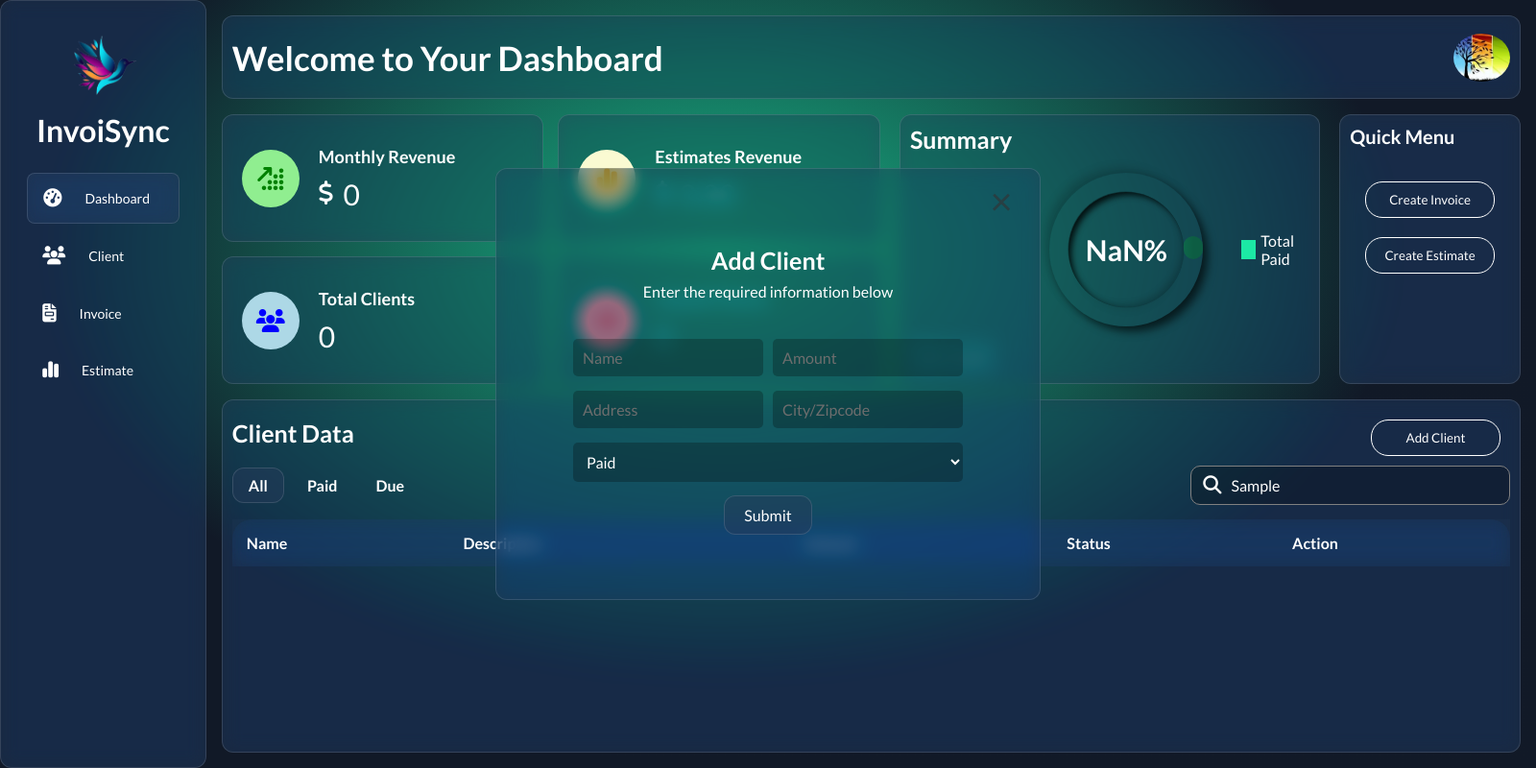
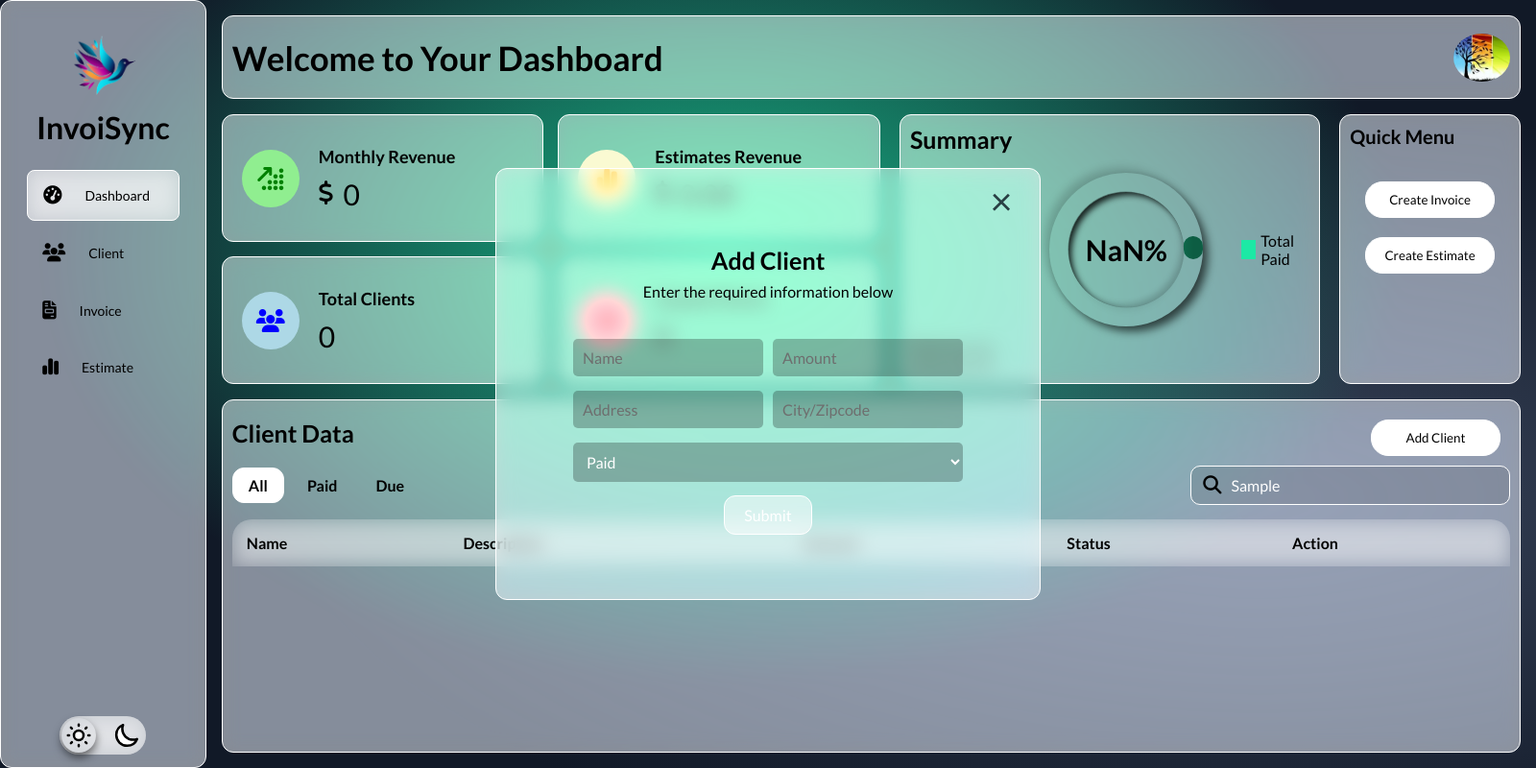
Before and after one commit to B1mendez/Invoice-Management, an Electron app: page index.html in a window 1600 px wide. Both pictures are taken after typing "Sample" into the empty fields and a click on the button "Add Client". Shown: the whole page at 96% size. Drawn offline with nearby package versions, Linux system fonts and the light colour scheme.

Commit message:
light and night mode

```diff
--- a/css/styles.css
+++ b/css/styles.css
@@ -1,11 +1,46 @@
 :root {
-  --background-color: linear-gradient(to right, var(--dark-color), var(--light-color));
-  --light-color: #6F5E7F;
-  --meduim-color: #57ACC5;
+  --background-color: #111927;
+  --background-gradient: radial-gradient(at 47% 33%, hsl(162.00, 77%, 40%) 0, transparent 59%), radial-gradient(at 82% 65%, hsl(220.00, 23%, 28%) 0, transparent 55%);
+  --container-color: rgba(255, 255, 255, 0.5);
+  --container-border-color: rgba(255, 255, 255, 1);
+  --font-color: #000000;
+  --button-background: rgba(255, 255, 255, 1);
+  --button-background-border: rgba(255, 255, 255, 1);
+  --table-background-color: transparent;
+  --tbody-background-color: transparent;
+  --table-font-color: #fff;
+  --price-color-font: #1640D6;
+  --grey-white-color: #6e6e6e;
+  --paid-status-color: #23C552;
+  --due-status-color: #F84F31;
+  --status-font-color: #fff;
+  --form-input-background-color: rgba(0, 0, 0, 0.25);
   --dark-color: #283f43;
-  --white-color: #ffffff;
+  --search-bar-background-color: rgba(0, 0, 0, 0.1);
+  --form-font-color: #fff;
+
+}
+
+.dark-mode {
+  --background-color: #111927;
+  --background-gradient: radial-gradient(at 47% 33%, hsl(162.00, 77%, 40%) 0, transparent 59%), radial-gradient(at 82% 65%, hsl(218.00, 39%, 11%) 0, transparent 55%);
+  --container-color: rgba(38, 60, 90, 0.7);
+  --container-border-color: rgba(255, 255, 255, 0.125);
+  --font-color: #ffffff;
+  --button-background: rgba(38, 60, 90, 0.49);
+  --button-background-border: rgba(255, 255, 255, 0.125);
+  --table-background-color: rgba(38, 60, 90, 0.25);
+  --tbody-background-color: rgb(0 0 0 / 15%);
+  --table-font-color: #fff;
+  --price-color-font: #39A7FF;
   --grey-white-color: #6e6e6e;
-  --main-background-color: #f1fdf3;
+  --paid-status-color: #23C552;
+  --due-status-color: #F84F31;
+  --status-font-color: #fff;
+  --form-input-background-color: rgba(0, 0, 0, 0.25);
+  --dark-color: #283f43;
+  --search-bar-background-color: rgba(0, 0, 0, 0.25);
+  --form-font-color: #fff;
 }
 
 * {
@@ -19,10 +54,8 @@
 
 body {
   display: flex;
-  background-color: #111927;
-  background-image:
-    radial-gradient(at 47% 33%, hsl(162.00, 77%, 40%) 0, transparent 59%),
-    radial-gradient(at 82% 65%, hsl(218.00, 39%, 11%) 0, transparent 55%);
+  background-color: var(--background-color);
+  background-image: var(--background-gradient);
 }
 
 main {
@@ -48,21 +81,31 @@ main {
   border-bottom-right-radius: 20px;
   backdrop-filter: blur(10px) saturate(200%);
   -webkit-backdrop-filter: blur(10px) saturate(200%);
-  background-color: rgba(38, 60, 90, 0.49);
+  background-color: var(--container-color);
   border-radius: 12px;
-  border: 1px solid rgba(255, 255, 255, 0.125);
+  border: 1px solid var(--container-border-color);
 }
 
 .header {
   margin: 25px 0px;
-  display: block;
+  display: flex;
+  flex-direction: column;
+  align-items: center;
   text-align: center;
+  justify-content: space-evenly;
+
+}
+
+.header h1 {
+  color: var(--font-color);
+  font-size: 2rem;
 }
 
 .global-sidebar h2 {
   margin-top: 0;
   margin-bottom: 20px;
   text-align: center;
+  color: var(--font-color);
 }
 
 .global-sidebar img {
@@ -70,10 +113,10 @@ main {
 }
 
 .menu-sidebar {
-  height: 88%;
   position: relative;
   list-style: none;
   padding: 0;
+  height: 70%;
 }
 
 .menu-sidebar ul {
@@ -88,7 +131,7 @@ main {
 }
 
 .menu-sidebar ul li a {
-  color: #fff;
+  color: var(--font-color);
   text-decoration: none;
   font-size: 14px;
   display: flex;
@@ -108,9 +151,86 @@ main {
 .active {
   backdrop-filter: blur(10px) saturate(200%);
   -webkit-backdrop-filter: blur(10px) saturate(200%);
-  background-color: rgba(38, 60, 90, 0.49);
+  background-color: var(--container-color);
   border-radius: 12px;
-  border: 1px solid rgba(255, 255, 255, 0.125);
+  border: 1px solid var(--container-border-color);
+}
+
+#toggle-switch {
+  display: flex;
+  justify-content: center;
+  padding: 10px;
+}
+
+#toggle-switch label {
+  width: 15vw;
+  height: 7vw;
+  max-width: 90px;
+  max-height: 40px;
+  position: relative;
+  display: block;
+  background: var(--container-color);
+  border-radius: 40px;
+  backdrop-filter: blur(10px) saturate(200%);
+  -webkit-backdrop-filter: blur(10px) saturate(200%);
+  cursor: pointer;
+}
+
+#toggle-switch label:after {
+  content: "";
+  position: absolute;
+  width: 36px;
+  height: 36px;
+  top: 2px;
+  left: 2px;
+  border-radius: 36px;
+  background: var(--container-background);
+
+  box-shadow: 0px 5px 10px rgba(0, 0, 0, 0.55);
+}
+
+#toggle-switch input {
+  width: 0;
+  height: 0;
+  visibility: hidden;
+}
+
+#toggle-switch input:checked+label:after {
+  left: calc(100% - 2px);
+  transform: translateX(-100%);
+  background: var(--container-color);
+}
+
+#toggle-switch label,
+label:after {
+  transition: 0.3s
+}
+
+#toggle-switch label svg {
+  position: absolute;
+  width: 30px;
+  top: 5px;
+  z-index: 100;
+}
+
+#toggle-switch label svg.sun {
+  left: 5px;
+  fill: #fff;
+  transition: 0.3s;
+}
+
+#toggle-switch label svg.moon {
+  right: 5px;
+  fill: #fff;
+  transition: 0.3s;
+}
+
+#toggle-switch input:checked+label svg.sun {
+  fill: #7e7e7e;
+}
+
+#toggle-switch input:checked+label svg.moon {
+  fill: #fff;
 }
 
 .page {
@@ -133,14 +253,15 @@ main {
   padding: 10px;
   backdrop-filter: blur(10px) saturate(200%);
   -webkit-backdrop-filter: blur(10px) saturate(200%);
-  background-color: rgba(38, 60, 90, 0.49);
+  background-color: var(--container-color);
   border-radius: 12px;
-  border: 1px solid rgba(255, 255, 255, 0.125);
+  border: 1px solid var(--container-border-color);
+  transition: all 0.5s ease-in-out;
 }
 
 .home h2 {
   font-size: 35px;
-  color: var(--white-color);
+  color: var(--font-color);
 }
 
 #search-container {
@@ -156,13 +277,14 @@ main {
   padding: 10px 12px;
   width: 25%;
   -webkit-backdrop-filter: blur(10px) saturate(200%);
-  background-color: rgba(0, 0, 0, 0.25);
-  border: 1px solid grey;
+  background-color: var(--search-bar-background-color);
+  border: 1px solid var(--button-background-border);
   color: white;
   border-radius: 10px;
 }
 
 #search-box i {
+  color: var(--font-color);
   font-size: 1.2rem;
   cursor: pointer;
   transition: all 0.5s ease-out;
@@ -177,7 +299,7 @@ main {
   background: transparent;
   width: 95%;
   font-size: 16px;
-  color: var(--white-color)
+  color: white;
 }
 
 #search-container img {
@@ -210,9 +332,10 @@ main {
   padding: 20px;
   backdrop-filter: blur(10px) saturate(200%);
   -webkit-backdrop-filter: blur(10px) saturate(200%);
-  background-color: rgba(38, 60, 90, 0.5);
+  background-color: var(--container-color);
   border-radius: 12px;
-  border: 1px solid rgba(255, 255, 255, 0.125);
+  border: 1px solid var(--container-border-color);
+  transition: all 0.5s ease-in-out;
 }
 
 .icon-container {
@@ -228,13 +351,13 @@ main {
 
 .icon-container i {
   font-size: 24px;
-  color: white;
+  color: var(--font-color);
 }
 
 .info-container h3 {
   font-size: 18px;
   margin-bottom: 10px;
-  color: var(--white-color);
+  color: var(--font-color);
 }
 
 .overview-details {
@@ -245,14 +368,14 @@ main {
 .overview-details i {
   font-size: 25px;
   margin-right: 10px;
-  color: var(--white-color);
+  color: var(--font-color);
 
 }
 
 .overview-details p {
   font-size: 30px;
   margin: 0;
-  color: var(--white-color);
+  color: var(--font-color);
 }
 
 .progress-menu {
@@ -266,9 +389,10 @@ main {
   align-items: center;
   backdrop-filter: blur(10px) saturate(200%);
   -webkit-backdrop-filter: blur(10px) saturate(200%);
-  background-color: rgba(38, 60, 90, 0.5);
+  background-color: var(--container-color);
   border-radius: 12px;
-  border: 1px solid rgba(255, 255, 255, 0.125);
+  border: 1px solid var(--container-border-color);
+  transition: all 0.5s ease-in-out;
 }
 
 #progress-header {
@@ -282,12 +406,12 @@ main {
 #progress-header h2 {
   align-self: flex-start;
   font-size: 25px;
-  color: var(--white-color);
+  color: var(--font-color);
 }
 
 #progress-header p {
   margin-top: auto;
-  color: var(--white-color)
+  color: var(--font-color);
 }
 
 .skill {
@@ -318,7 +442,7 @@ main {
 
 #number {
   font-weight: 600;
-  color: var(--white-color);
+  color: var(--font-color);
   font-size: 30px;
 }
 
@@ -353,14 +477,15 @@ main {
   align-items: center;
   backdrop-filter: blur(10px) saturate(200%);
   -webkit-backdrop-filter: blur(10px) saturate(200%);
-  background-color: rgba(38, 60, 90, 0.5);
+  background-color: var(--container-color);
   border-radius: 12px;
-  border: 1px solid rgba(255, 255, 255, 0.125);
+  border: 1px solid var(--container-border-color);
+  transition: all 0.5s ease-in-out;
 }
 
 .quick-menu h2 {
   font-size: 20px;
-  color: var(--white-color);
+  color: var(--font-color);
 }
 
 #progress-legend {
@@ -388,7 +513,7 @@ main {
 
 .legend-description {
   display: inline-block;
-  color: var(--white-color);
+  color: var(--font-color);
 }
 
 #action-container {
@@ -397,15 +522,16 @@ main {
   flex-direction: column;
   align-items: center;
   margin-top: 25px;
+  transition: all 0.5s ease-in-out;
 }
 
 #action-container button {
   margin: 10px;
   width: 135px;
   padding: 10px 15px;
-  background-color: transparent;
-  border: 1px solid var(--white-color);
-  color: white;
+  background-color: var(--button-background);
+  border: 1px solid var(--button-background-border);
+  color: var(--font-color);
   border-radius: 18px;
 }
 
@@ -424,9 +550,10 @@ main {
   flex-direction: column;
   backdrop-filter: blur(10px) saturate(200%);
   -webkit-backdrop-filter: blur(10px) saturate(200%);
-  background-color: rgba(38, 60, 90, 0.49);
+  background-color: var(--container-color);
   border-radius: 12px;
-  border: 1px solid rgba(255, 255, 255, 0.125);
+  border: 1px solid var(--container-border-color);
+  transition: all 0.5s ease-in-out;
 }
 
 .table-header {
@@ -441,9 +568,9 @@ main {
   width: 135px;
   padding: 10px 15px;
   -webkit-backdrop-filter: blur(10px) saturate(200%);
-  background-color: transparent;
-  border: 1px solid var(--white-color);
-  color: white;
+  background-color: var(--button-background);
+  border: 1px solid var(--button-background-border);
+  color: var(--font-color);
   border-radius: 18px;
 }
 
@@ -454,7 +581,7 @@ main {
 .client h2 {
   margin-bottom: 10px;
   font-size: 25px;
-  color: var(--white-color);
+  color: var(--font-color);
 }
 
 #filter-container {
@@ -471,15 +598,15 @@ main {
   border: none;
   font-size: 16px;
   font-weight: bold;
-  color: var(--white-color);
+  color: var(--font-color);
   background-color: transparent;
 }
 
 .activeFilterBtn {
-  background-color: rgba(38, 60, 90, 0.49);
+  background-color: var(--button-background);
   border-radius: 12px;
-  border: 1px solid rgba(255, 255, 255, 0.125);
-  color: #fff;
+  border: 1px solid var(--button-background-border);
+  color: var(--font-color);
 }
 
 .table-container {
@@ -512,8 +639,8 @@ table {
 thead {
   backdrop-filter: blur(10px) saturate(200%);
   -webkit-backdrop-filter: blur(10px) saturate(200%);
-  background-color: rgba(38, 60, 90, 0.25);
-  color: #fff;
+  background-color: var(--table-background-color);
+  color: var(--font-color);
   border-top-left-radius: 20px;
   border-top-right-radius: 20px;
 }
@@ -524,24 +651,25 @@ th {
 }
 
 tbody {
-  background: rgb(0 0 0 / 15%);
+  background: var(--tbody-background-color);
 }
 
 td {
   padding: 15px;
   font-size: 16px;
-  color: var(--white-color);
+  font-weight: 600;
+  color: var(--font-color);
 }
 
 td:nth-child(3) {
-  color: #39A7FF;
+  color: var(--price-color-font);
   font-weight: 700;
   font-size: 16px;
 }
 
 .paid-status {
-  background-color: green;
-  color: var(--white-color);
+  background-color: var(--paid-status-color);
+  color: var(--status-font-color);
   border-radius: 15px;
   text-align: center;
   padding: 5px 10px;
@@ -552,8 +680,8 @@ td:nth-child(3) {
 }
 
 .unpaid-status {
-  background-color: red;
-  color: var(--white-color);
+  background-color: var(--due-status-color);
+  color: var(--status-font-color);
   border-radius: 15px;
   text-align: center;
   padding: 5px 10px;
@@ -572,14 +700,14 @@ tfoot td {
 }
 
 .table-container button {
-  color: var(--white-color);
+  color: var(--font-color);
   background-color: transparent;
   padding: 8px 16px;
   font-size: 16px;
 }
 
 .table-container button:hover {
-  border: 1px solid white;
+  border: 1px solid var(--font-color);
   border-radius: 10px;
   background-color: #666;
 }
@@ -595,7 +723,7 @@ select {
   margin-bottom: 10px;
 }
 
-option{
+option {
   background-color: var(--grey-white-color);
 }
 
@@ -608,35 +736,34 @@ option{
   top: 50%;
   left: 50%;
   transform: translate(-50%, -50%);
-  background-color: #f1f1f1;
   padding: 5% 5% 3%;
   position: fixed;
   bottom: 0;
   right: 15px;
   backdrop-filter: blur(10px) saturate(200%);
   -webkit-backdrop-filter: blur(10px) saturate(200%);
-  background-color: rgba(38, 60, 90, 0.49);
+  background-color: var(--container-color);
   border-radius: 12px;
-  border: 1px solid rgba(255, 255, 255, 0.125);
+  border: 1px solid var(--container-border-color);
   z-index: 10;
 }
 
 #client-popup h2 {
   margin-bottom: 0.5rem;
   font-size: 25px;
-  color: var(--white-color);
+  color: var(--font-color);
   text-align: center;
 }
 
-#client-popup p{
+#client-popup p {
   margin-bottom: 2.5rem;
   font-size: 16px;
-  color: var(--white-color);
+  color: var(--font-color);
   text-align: center;
 }
 
 #client-popup form label {
-  color: var(--white-color);
+  color: var(--font-color);
   font-size: 18px;
 }
 
@@ -649,13 +776,13 @@ option{
   margin: 4px 2px;
   cursor: pointer;
   border-radius: 12px;
-  background-color: rgba(38, 60, 90, 0.49);
+  background-color: var(--container-color);
   border-radius: 12px;
-  border: 1px solid rgba(255, 255, 255, 0.125);
+  border: 1px solid var(--container-border-color);
 }
 
 #client-popup input[type="submit"]:hover {
-  background-color: #5F6A6A;
+  background-color: var(--grey-white-color);
 }
 
 .form-row {
@@ -676,7 +803,7 @@ option{
 #client-popup input[type="text"],
 input[type="number"] {
   background-color: rgba(0, 0, 0, 0.25);
-  color: white;
+  color: var(--form-font-color);
   font-size: 16px;
   padding: 10px;
   border: none;
@@ -724,30 +851,29 @@ input[type="number"] {
   top: 50%;
   left: 50%;
   transform: translate(-50%, -50%);
-  background-color: #f1f1f1;
   padding: 5% 5% 3%;
   position: fixed;
   bottom: 0;
   right: 15px;
   backdrop-filter: blur(10px) saturate(200%);
   -webkit-backdrop-filter: blur(10px) saturate(200%);
-  background-color: rgba(38, 60, 90, 0.49);
+  background-color: var(--container-color);
   border-radius: 12px;
-  border: 1px solid rgba(255, 255, 255, 0.125);
+  border: 1px solid var(--container-border-color);
   z-index: 10;
 }
 
 #invoice-popup h2 {
   margin-bottom: 0.5rem;
   font-size: 25px;
-  color: var(--white-color);
+  color: var(--font-color);
   text-align: center;
 }
 
-#invoice-popup p{
+#invoice-popup p {
   margin-bottom: 2.5rem;
   font-size: 16px;
-  color: var(--white-color);
+  color: var(--font-color);
   text-align: center;
 }
 
@@ -759,7 +885,7 @@ input[type="number"] {
   margin: 5px 0;
   align-items: center;
   text-align: left;
-  color: var(--white-color);
+  color: var(--font-color);
 }
 
 
@@ -772,7 +898,7 @@ input[type="number"] {
 
 #container-details {
   display: flex;
-  flex: row;
+  flex-direction: row;
   flex-wrap: wrap;
   justify-content: space-between;
   gap: 10px;
@@ -788,10 +914,12 @@ input[type="number"] {
 
 #invoice-popup input[type="text"] {
   margin-bottom: 10px;
+  color: var(--form-font-color);
+
 }
 
 #invoice-popup input[type="submit"] {
-  color: white;
+  color: var(--font-color);
   padding: 10px 20px;
   text-align: center;
   display: inline-block;
@@ -799,13 +927,13 @@ input[type="number"] {
   margin: 4px 2px;
   cursor: pointer;
   border-radius: 12px;
-  background-color: rgba(38, 60, 90, 0.49);
+  background-color: var(--container-color);
   border-radius: 12px;
-  border: 1px solid rgba(255, 255, 255, 0.125);
+  border: 1px solid var(--container-border-color);
 }
 
 #invoice-popup input[type="submit"]:hover {
-  background-color: #5F6A6A;
+  background-color: var(--grey-white-color);
 }
 
 #close-button {
@@ -849,11 +977,11 @@ input[type="number"] {
   margin: 4px 2px;
   cursor: pointer;
   border-radius: 12px;
-  background-color: rgba(38, 60, 90, 0.49);
+  background-color: var(--button-background);
   border-radius: 12px;
-  border: 1px solid rgba(255, 255, 255, 0.125);
+  border: 1px solid var(--button-background-border);
 }
 
 #delete-button button:hover {
-  background-color: #5F6A6A;
+  background-color: var(--grey-white-color);
 }
--- a/index.html
+++ b/index.html
@@ -54,6 +54,22 @@
         </li>
       </ul>
     </nav>
+    <div id="toggle-switch">
+      <input type="checkbox" id="light&night-mode" />
+      <label for="light&night-mode">
+        <svg class="sun" viewBox="0 0 24 24" fill="none" xmlns="http://www.w3.org/2000/svg">
+          <path
+            d="M12 3V4M12 20V21M4 12H3M6.31412 6.31412L5.5 5.5M17.6859 6.31412L18.5 5.5M6.31412 17.69L5.5 18.5001M17.6859 17.69L18.5 18.5001M21 12H20M16 12C16 14.2091 14.2091 16 12 16C9.79086 16 8 14.2091 8 12C8 9.79086 9.79086 8 12 8C14.2091 8 16 9.79086 16 12Z"
+            stroke="#000000" stroke-width="2" stroke-linecap="round" stroke-linejoin="round" />
+        </svg>
+        <svg class="moon" viewBox="0 0 24 24" fill="none" xmlns="http://www.w3.org/2000/svg">
+          <path
+            d="M3.32031 11.6835C3.32031 16.6541 7.34975 20.6835 12.3203 20.6835C16.1075 20.6835 19.3483 18.3443 20.6768 15.032C19.6402 15.4486 18.5059 15.6834 17.3203 15.6834C12.3497 15.6834 8.32031 11.654 8.32031 6.68342C8.32031 5.50338 8.55165 4.36259 8.96453 3.32996C5.65605 4.66028 3.32031 7.89912 3.32031 11.6835Z"
+            stroke="#000000" stroke-width="2" stroke-linecap="round" stroke-linejoin="round" />
+        </svg>
+
+      </label>
+    </div>
   </header>
 
   <!-- Main Content -->
@@ -238,23 +254,23 @@
           </button>
           <div class="column">
             <select id="clientSelect"></select>
-            <input type="number" id="rateService" name="Rate" placeholder="Months"/>
+            <input type="number" id="rateService" name="Rate" placeholder="Months" />
           </div>
 
           <div id="container-details">
             <div class="column">
-              <input type="number" id="trim" name="Trim" placeholder="Trim"/>
-              <input type="number" id="cleanUp" name="Clean-Up" placeholder="Clean-Up"/>
-              <input type="number" id="irrigation" name="Irrigation" placeholder="Irrigation"/>
-              <input type="number" id="plant" name="Plant" placeholder="Plants"/>
-              <input type="number" id="other" name="other" placeholder="Other"/>
+              <input type="number" id="trim" name="Trim" placeholder="Trim" />
+              <input type="number" id="cleanUp" name="Clean-Up" placeholder="Clean-Up" />
+              <input type="number" id="irrigation" name="Irrigation" placeholder="Irrigation" />
+              <input type="number" id="plant" name="Plant" placeholder="Plants" />
+              <input type="number" id="other" name="other" placeholder="Other" />
             </div>
             <div class="column">
-              <input type="number" id="rateTrim" name="Rate" placeholder="Qty"/>
-              <input type="number" id="rateCleanUp" name="Rate" placeholder="Qty"/>
-              <input type="number" id="rateIrrigation" name="Rate" placeholder="Qty"/>
-              <input type="number" id="ratePlants" name="Rate" placeholder="Qty"/>
-              <input type="number" id="rateOther" name="Rate" placeholder="Qty"/>
+              <input type="number" id="rateTrim" name="Rate" placeholder="Qty" />
+              <input type="number" id="rateCleanUp" name="Rate" placeholder="Qty" />
+              <input type="number" id="rateIrrigation" name="Rate" placeholder="Qty" />
+              <input type="number" id="ratePlants" name="Rate" placeholder="Qty" />
+              <input type="number" id="rateOther" name="Rate" placeholder="Qty" />
             </div>
           </div>
 
--- a/scripts/dashboard.js
+++ b/scripts/dashboard.js
@@ -34,6 +34,12 @@ function init() {
         setActiveFilterButton('dueClients');
         let dueClients = filterClientsByStatus(getClients(), 'Due');
         displayClients(dueClients);
+    });
+
+
+    document.getElementById('light&night-mode').addEventListener('click', function() {
+        let isDarkMode = document.body.classList.toggle('dark-mode');
+        localStorage.setItem('darkMode', isDarkMode);
     });
 
     document.querySelector('#client-popup form').addEventListener('submit', handleFormSubmission);
@@ -200,6 +206,17 @@ function updateBreakDownBar() {
     updateKeyframes(newOffset);
 }
 
+window.onload = () => {
+    let isDarkMode = localStorage.getItem('darkMode') === 'true';
+    if (isDarkMode) {
+        document.body.classList.add('dark-mode');
+        document.getElementById('light&night-mode').checked = true;
+    } else {
+        document.body.classList.remove('dark-mode');
+        document.getElementById('light&night-mode').checked = false;
+    }
+};
+
 window.addEventListener("DOMContentLoaded", function () {
     init();
     displayClients();
```
